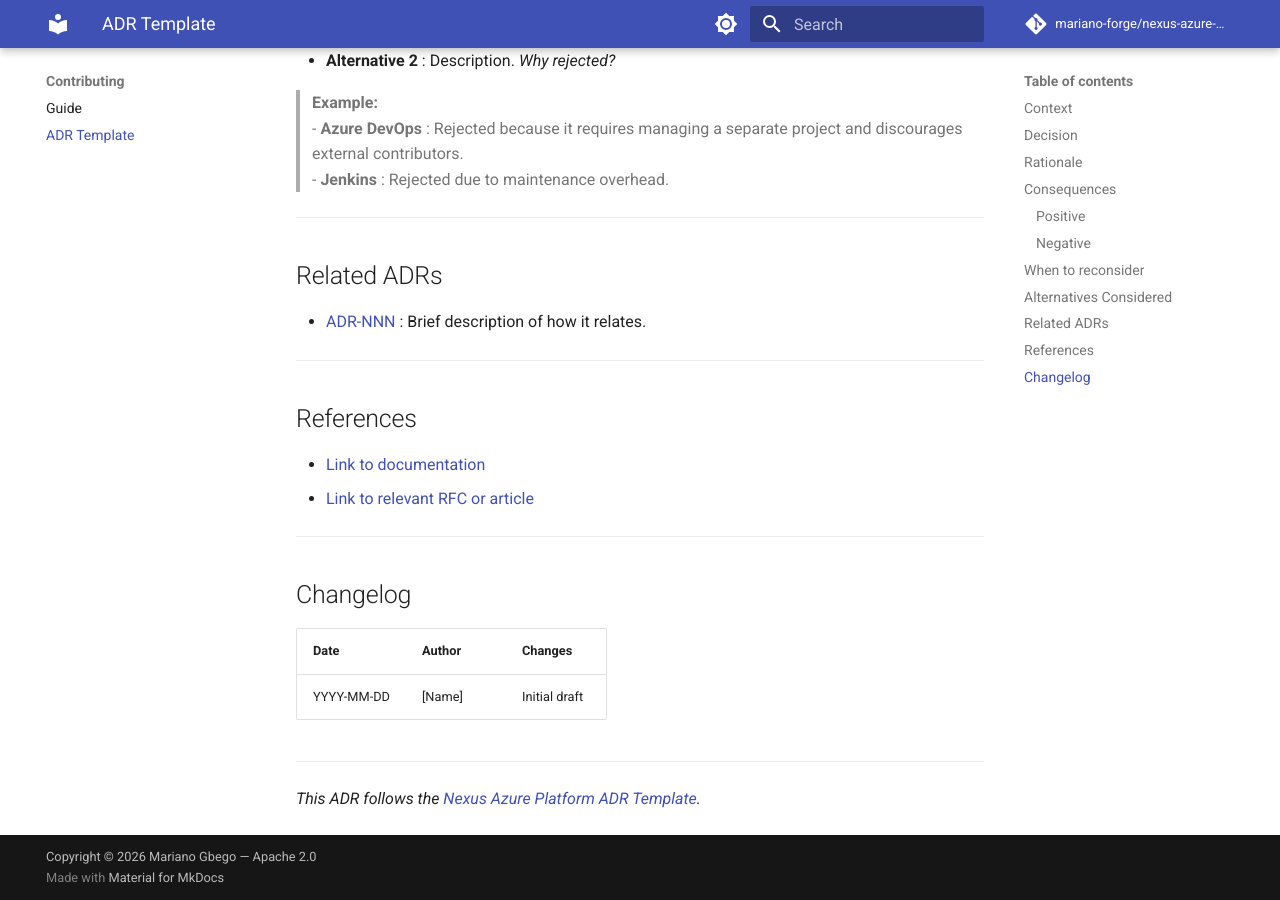
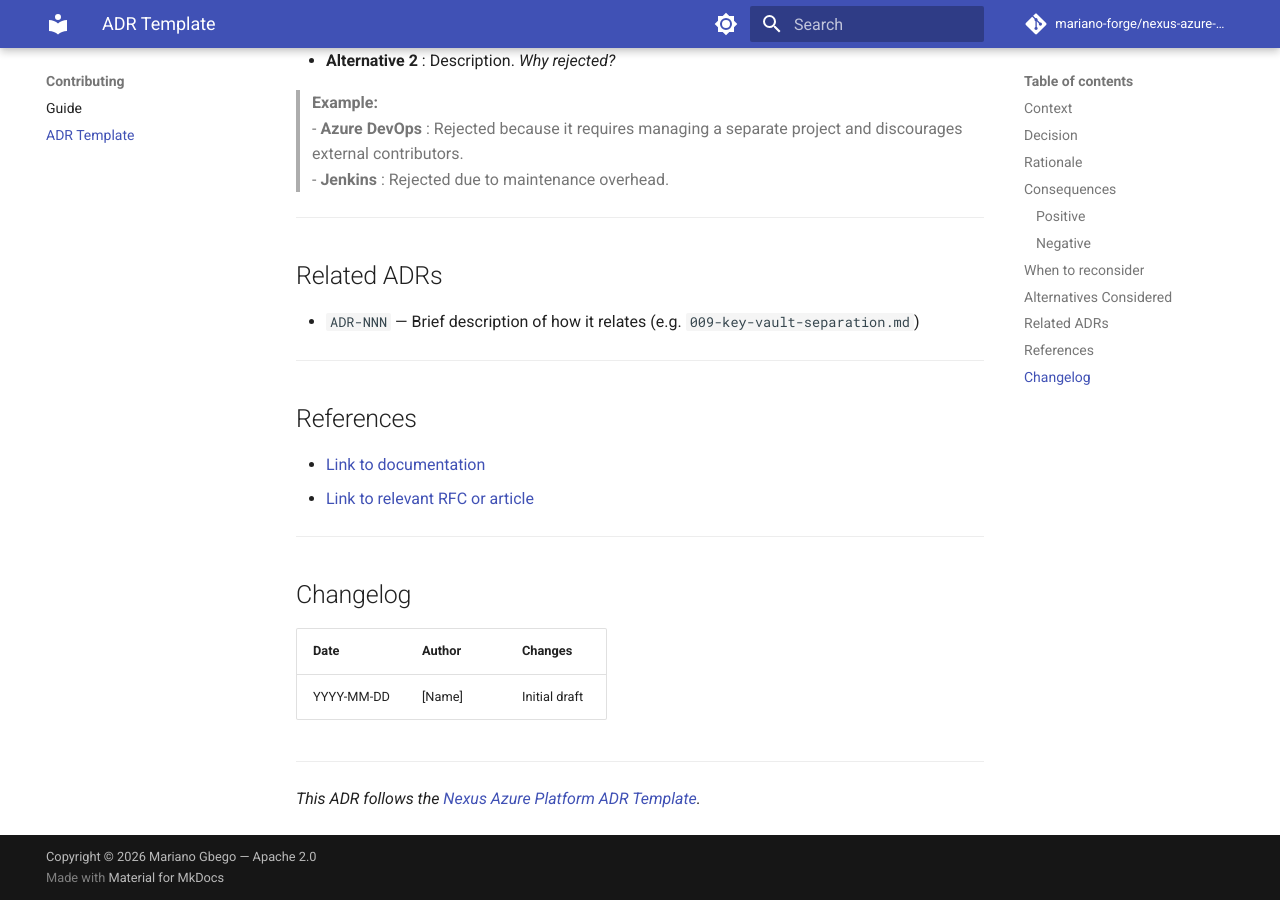
Before and after one commit to mariano-forge/nexus-azure-platform, an MkDocs documentation site: the page built from docs/adr/_template.md, in a window 1280 px wide and 900 px high, scrolled down 2230 px. Built offline with MkDocs 1.6.1 and Material for MkDocs 9.7.7, drawn with Linux system fonts in a browser that asks for light colours; comment, search, counter and statistics services are not loaded.

Commit message:
docs : updating mkdocs and readme

```diff
--- a/docs/adr/_template.md
+++ b/docs/adr/_template.md
@@ -90,7 +90,7 @@ List the alternatives that were considered and explain why they were rejected.
 
 ## Related ADRs
 
-- [ADR-NNN](NNN-topic.md) : Brief description of how it relates.
+- `ADR-NNN` — Brief description of how it relates (e.g. `009-key-vault-separation.md`)
 
 ---
 
--- a/mkdocs.yml
+++ b/mkdocs.yml
@@ -8,6 +8,8 @@ site_url: https://mariano-forge.github.io/nexus-azure-platform/
 repo_url: https://github.com/mariano-forge/nexus-azure-platform
 repo_name: mariano-forge/nexus-azure-platform
 copyright: Copyright &copy; 2026 Mariano Gbego &mdash; Apache 2.0
+
+strict: true
 
 theme:
   name: material
@@ -40,7 +42,11 @@ markdown_extensions:
   - tables
   - admonition
   - pymdownx.details
-  - pymdownx.superfences
+  - pymdownx.superfences:
+      custom_fences:
+        - name: mermaid
+          class: mermaid
+          format: !!python/name:pymdownx.superfences.fence_code_format
   - pymdownx.highlight:
       anchor_linenums: true
   - pymdownx.inlinehilite
```
Also changed, not shown: README.md (+1 -0 lines).
